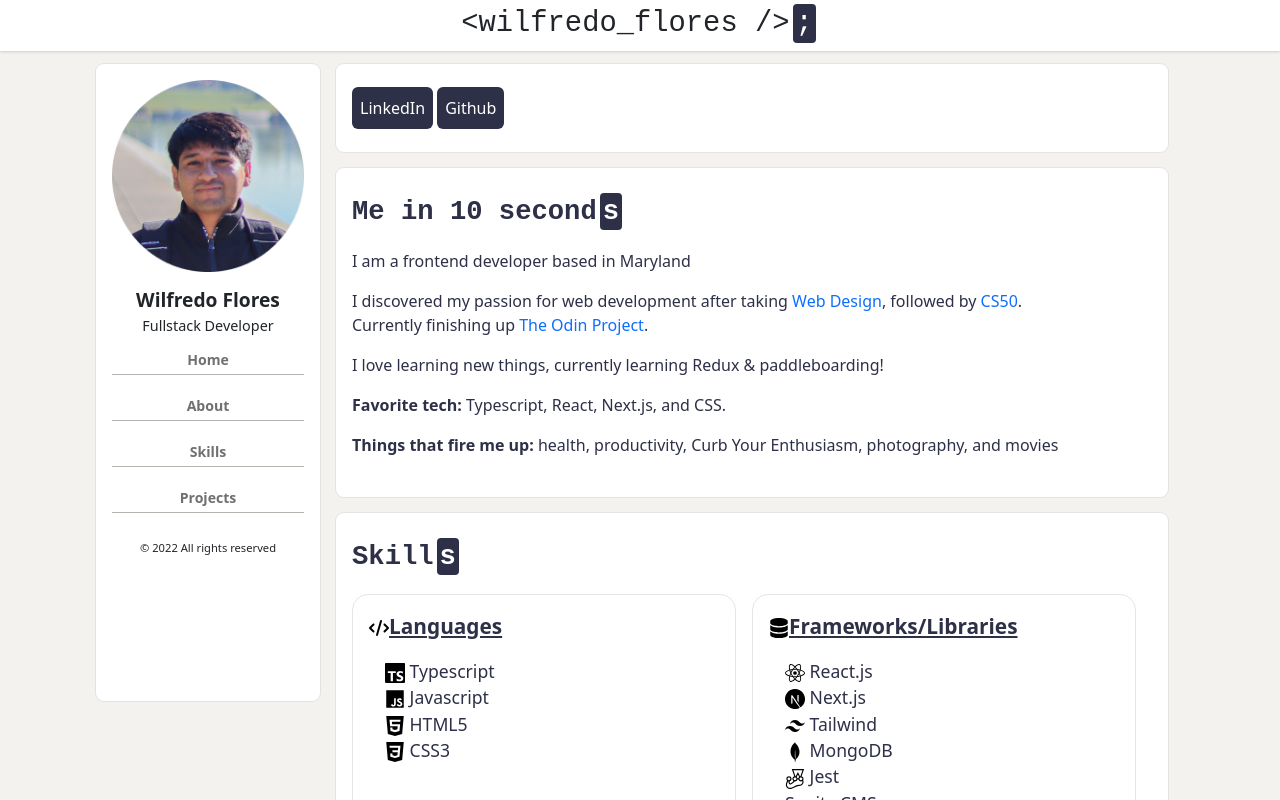
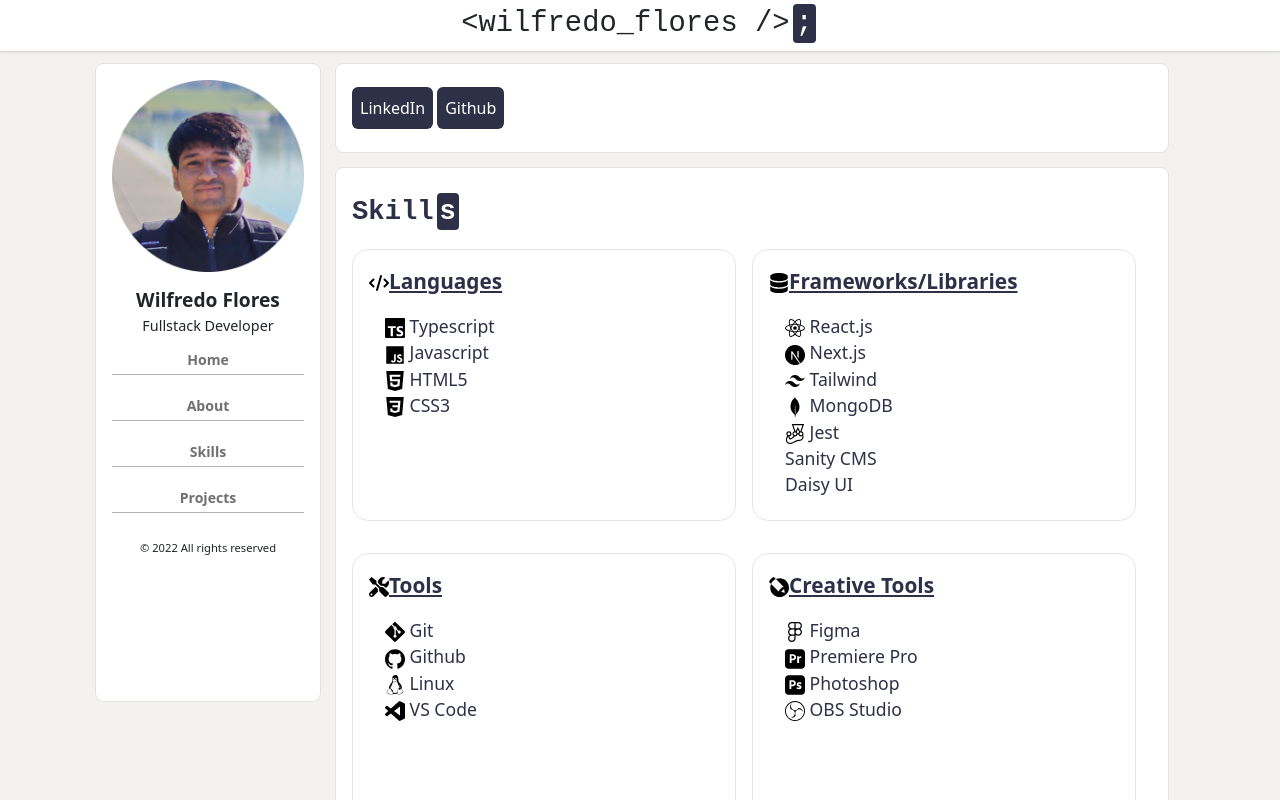
Before and after one commit to wflore19/TOP-portfolio, a React (Create React App) app: page / in a window 1280 px wide. Built offline with nearby package versions, Linux system fonts and the light colour scheme.

Commit message:
Hide about me

```diff
--- a/src/components/Mainframe/Mainframe.tsx
+++ b/src/components/Mainframe/Mainframe.tsx
@@ -9,7 +9,7 @@
 	return (
 		<div className="Mainframe">
 			<Heroes />
-			<WhoAmI />
+			{/* <WhoAmI /> */}
 			<Skills />
 			<Projects />
 		</div>
```
